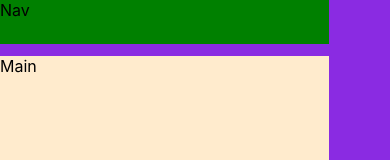
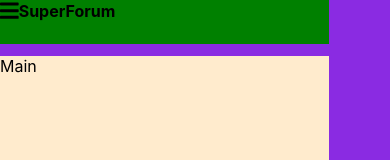
Before and after one commit to anmokomo/website1, a React (Create React App) app: page / in a window 390 px wide. Shown: the top 160 px of the page. Built offline with nearby package versions, Linux system fonts and the light colour scheme.

Commit message:
mobile navbar display

```diff
--- a/src/components/navbar/Navbar.tsx
+++ b/src/components/navbar/Navbar.tsx
@@ -1,10 +1,30 @@
 import React from 'react';
 import styles from "./Navbar.module.css";
+import {useWindowDimensions} from "../../hooks/useWindowDimensions";
+import {faBars} from "@fortawesome/free-solid-svg-icons/faBars";
+import { FontAwesomeIcon } from '@fortawesome/react-fontawesome'
 
-function Navbar() {
+// function FontAwesomeIcon(props: { icon: any, size: string, className: string }) {
+//     return null;
+// }
+
+const Navbar = () => {
+    const {width} = useWindowDimensions();
+
+    //if on mobile, display hamburger menu
+    const getMobileMenu = () => {
+        if (width <= 768) {
+            return (
+                <FontAwesomeIcon icon={faBars} size="lg" className={styles.navMobileMenu}/>
+            );
+        }
+        return null;
+    }
     return (
-        <nav className={styles.navbar}>Nav</nav>
+        <nav className={styles.navbar}>
+            {getMobileMenu()}
+            <strong>SuperForum</strong>
+        </nav>
     );
 }
-
 export default Navbar;
```
